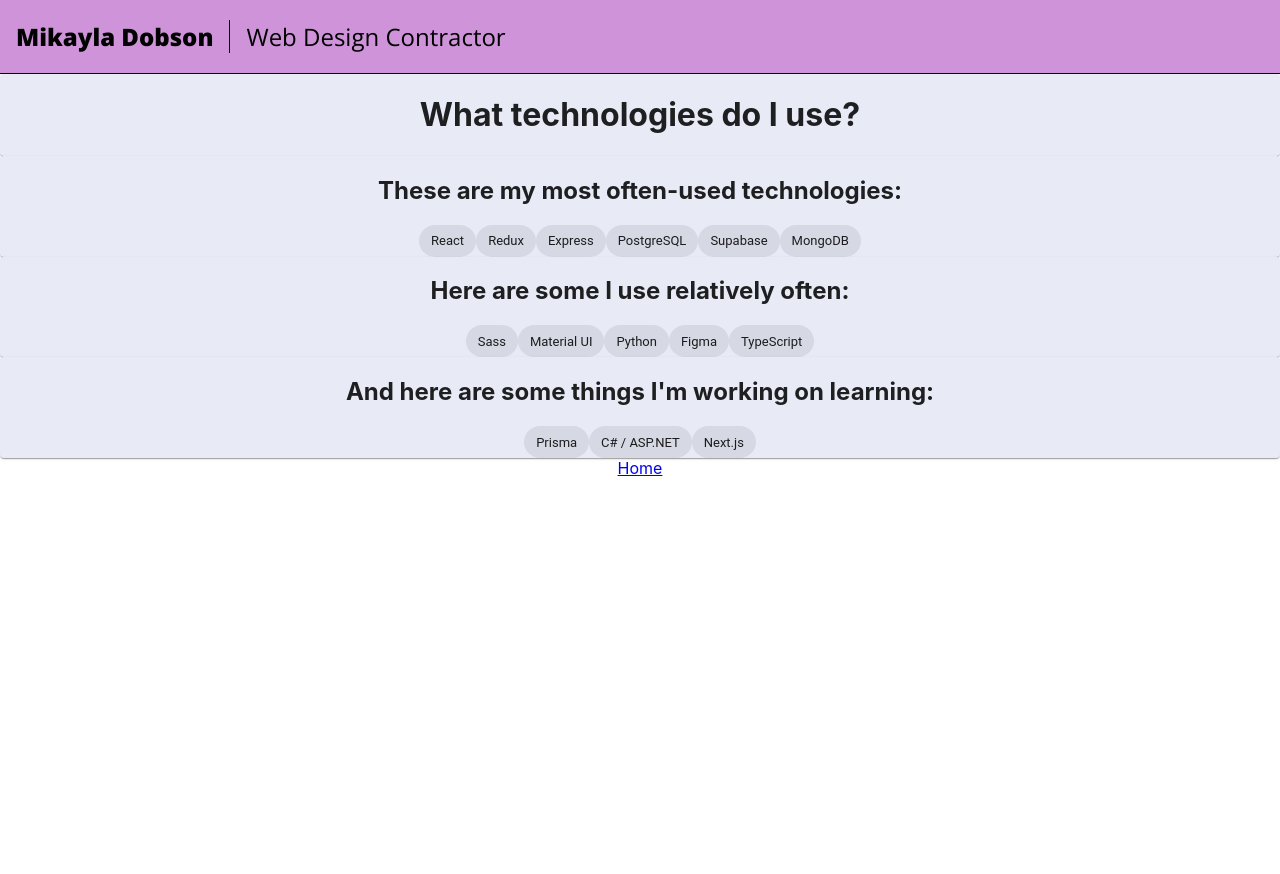
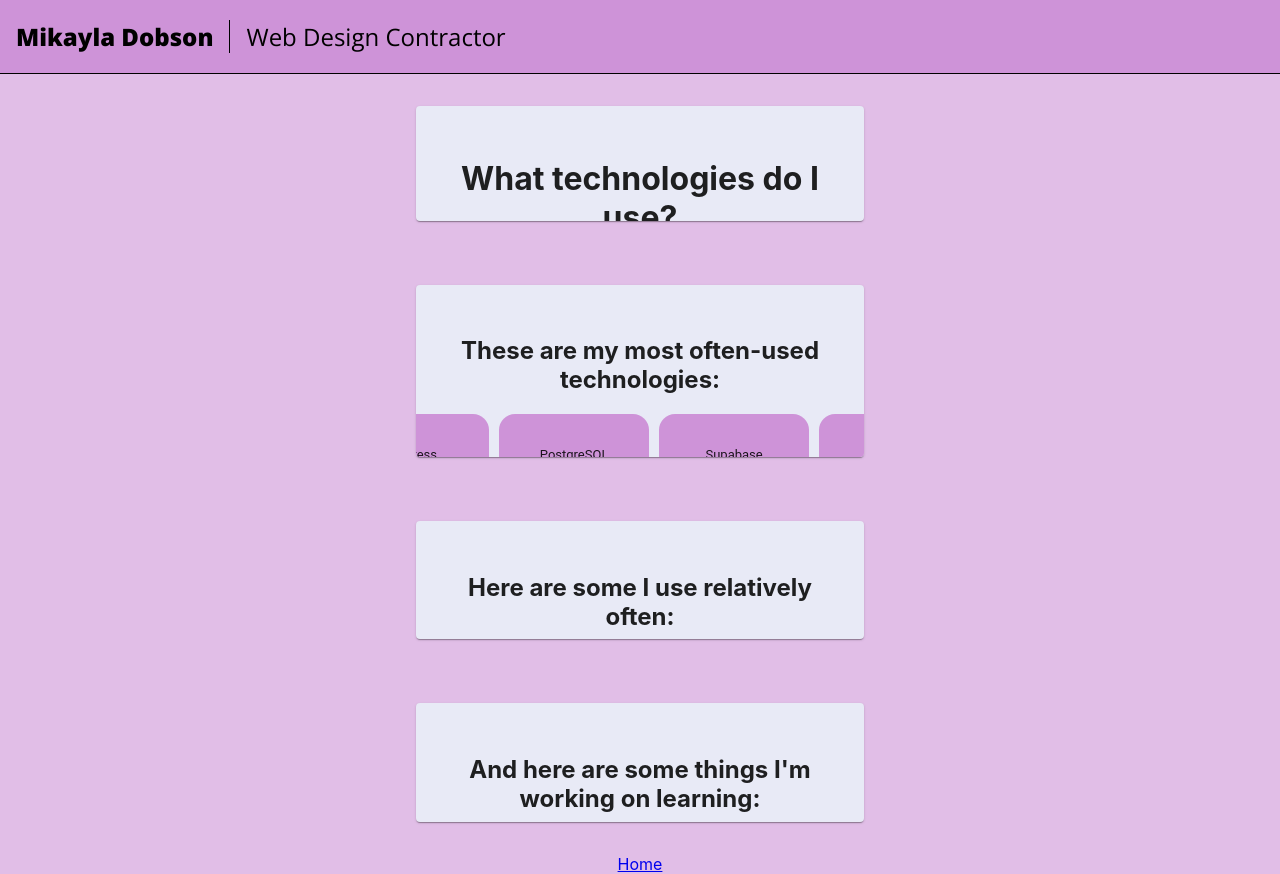
Before and after one commit to innocuous-symmetry/about-mikayla, a React (Create React App) app: page /technologies in a window 1280 px wide. Before the commit the page ends 800 px from the top, so only its background shows below. Built offline with nearby package versions, Linux system fonts and the light colour scheme.

Commit message:
scrolling gallery widget on technologies.js

```diff
--- a/src/App.scss
+++ b/src/App.scss
@@ -46,7 +46,52 @@ header {
 
 }
 
-// .welcome-page {
-//   // background-image: url('./media/max-harlynking-_QcLpud-gD0-unsplash.jpg');
-//   background: url('./media/max-harlynking-_QcLpud-gD0-unsplash.jpg');
-// }
+.tech-scrollbar {
+  height: 5rem;
+  width: 60rem;
+  display: flex;
+  align-items: center;
+  justify-content: center;
+  position: relative;
+  left: 0;
+  overflow-x: hidden;
+  animation: 20s linear tech-scroll infinite;
+  .tech-bar-item {
+    display: flex;
+    align-items: center;
+    justify-content: center;
+    position: relative;
+    left: 0;
+    margin: 0.3rem;
+    padding: 1rem;
+    background-color: $purple200;
+    height: 5rem;
+    width: 20rem;
+  }
+}
+
+.backup-bar {
+  bottom: 5rem;
+  animation: 20s linear 10s tech-scroll infinite, 10s hide-until-start;
+}
+
+@keyframes hide-until-start {
+  from {
+    opacity: 0;
+  }
+  99% {
+    opacity: 0;
+  }
+  100% {
+    opacity: 1;
+  }
+}
+
+@keyframes tech-scroll {
+  from {
+    left: -60rem;
+  }
+  100% {
+    left: 60rem;
+  }
+}
--- a/src/pages/Technologies.js
+++ b/src/pages/Technologies.js
@@ -1,13 +1,17 @@
+import '../App.scss';
+
 import Card from '@mui/material/Card';
 import Chip from '@mui/material/Chip';
+import { Drawer } from '@mui/material';
 
-import { TechnologiesPage } from '../styles/Style';
+import { TechnologiesPage, DocumentStyle } from '../styles/Style';
 
 const { technologyCard } = TechnologiesPage;
+const { htmlTheme } = DocumentStyle;
 
 export default function Technologies() {
     return (
-        <div>
+        <div style={htmlTheme}>
             <Card sx={technologyCard}>
                 <h1>What technologies do I use?</h1>
             </Card>
@@ -15,13 +19,23 @@ export default function Technologies() {
             <Card sx={technologyCard}>
                 <h2>These are my most often-used technologies:</h2>
 
-                <Chip label="React" />
-                <Chip label="Redux" />
-                <Chip label="Express" />
-                <Chip label="PostgreSQL" />
-                <Chip label="Supabase" />
-                <Chip label="MongoDB" />
+                <div className="tech-scrollbar">
+                    <Chip label="React" className="tech-bar-item"/>
+                    <Chip label="Redux" className="tech-bar-item"/>
+                    <Chip label="Express" className="tech-bar-item"/>
+                    <Chip label="PostgreSQL" className="tech-bar-item"/>
+                    <Chip label="Supabase" className="tech-bar-item"/>
+                    <Chip label="MongoDB" className="tech-bar-item"/>
+                </div>
 
+                <div className="tech-scrollbar backup-bar">
+                <Chip label="React" className="tech-bar-item"/>
+                    <Chip label="Redux" className="tech-bar-item"/>
+                    <Chip label="Express" className="tech-bar-item"/>
+                    <Chip label="PostgreSQL" className="tech-bar-item"/>
+                    <Chip label="Supabase" className="tech-bar-item"/>
+                    <Chip label="MongoDB" className="tech-bar-item"/>
+                </div>
             </Card>
 
             <Card sx={technologyCard}>
--- a/src/styles/Style.js
+++ b/src/styles/Style.js
@@ -3,6 +3,9 @@ import { indigo, blue, pink, green, deepPurple, purple } from '@mui/material/col
 export const DocumentStyle = {
     htmlTheme: {
         backgroundColor: purple[100],
+        display: 'flex',
+        flexDirection: 'column',
+        alignItems: 'center',
         height: '100vh',
     },
     linkStyle: {
@@ -111,6 +114,9 @@ export const ProjectsPage = {
 
 export const TechnologiesPage = {
     technologyCard: {
-        backgroundColor: indigo[50]
+        backgroundColor: indigo[50],
+        width: '30vw',
+        margin: '2rem',
+        padding: '2rem',
     }
 }
```
